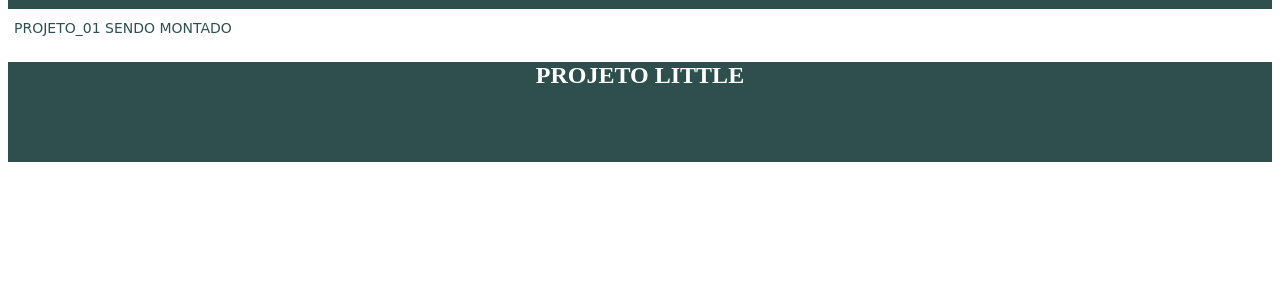
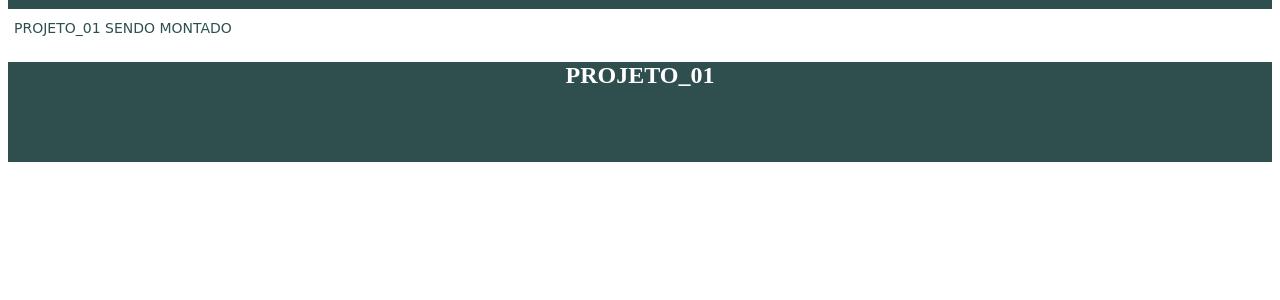
Before and after one commit to douglasbernardo/projeto01, a PHP site: page / in a window 1280 px wide. Shown: the part 121-421 px from the top of the page. Run offline with PHP 8.4, Linux system fonts and the light colour scheme.

Commit message:
foi feitas algumas mudanças

```diff
--- a/css/css.css
+++ b/css/css.css
@@ -39,7 +39,7 @@ a.btn {
 	/*background-color: #F2F2F2;*/
 }
 
-p {
+p{
 	font-size: 14px;
 	font-family: 'Pacifico', cursive;
 	color: #2F4F4F;
--- a/index.php
+++ b/index.php
@@ -17,7 +17,7 @@
 			<p>PROJETO_01 SENDO MONTADO</p>
 		</div>
 		<div id="footer">
-			<h2 align="middle">PROJETO LITTLE</h2>
+			<h2 align="middle">PROJETO_01</h2>
 		</div>
 	</body>
 </html>
--- a/listadeusuario.php
+++ b/listadeusuario.php
@@ -8,7 +8,6 @@
 		<link rel="stylesheet" type="text/css" href="css/css.css">
 		<link href="https://fonts.googleapis.com/css?family=Kanit|Roboto" rel="stylesheet">
 		<link href="https://fonts.googleapis.com/css?family=Black+Han+Sans|Pacifico" rel="stylesheet">
-
 	</head>
 	<body>
 		<div id="header">
@@ -41,7 +40,7 @@
  		</table>
 		</div>
 		<div id="footer">
-			<h2 align="middle">PROJETO LITTLE</h2>
+			<h2 align="middle">PROJETO_01</h2>
 		</div>
 	</body>
 </html>
--- a/sobre.php
+++ b/sobre.php
@@ -28,7 +28,7 @@
 			</div>
 		</div>
 		<div id="footer">
-			<h2 align="middle">PROJETO LITTLE</h2>
+			<h2 align="middle">PROJETO_01</h2>
 		</div>
 	</body>
 </html>
```
